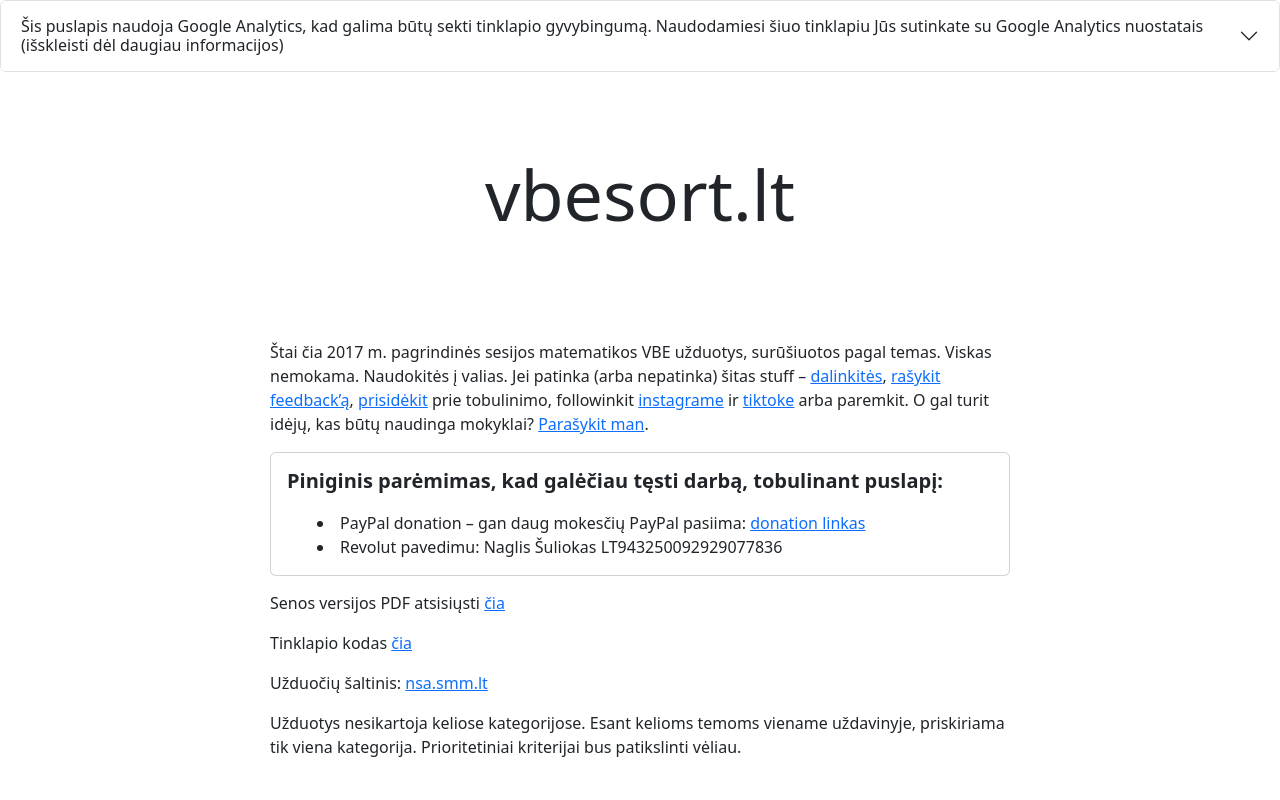
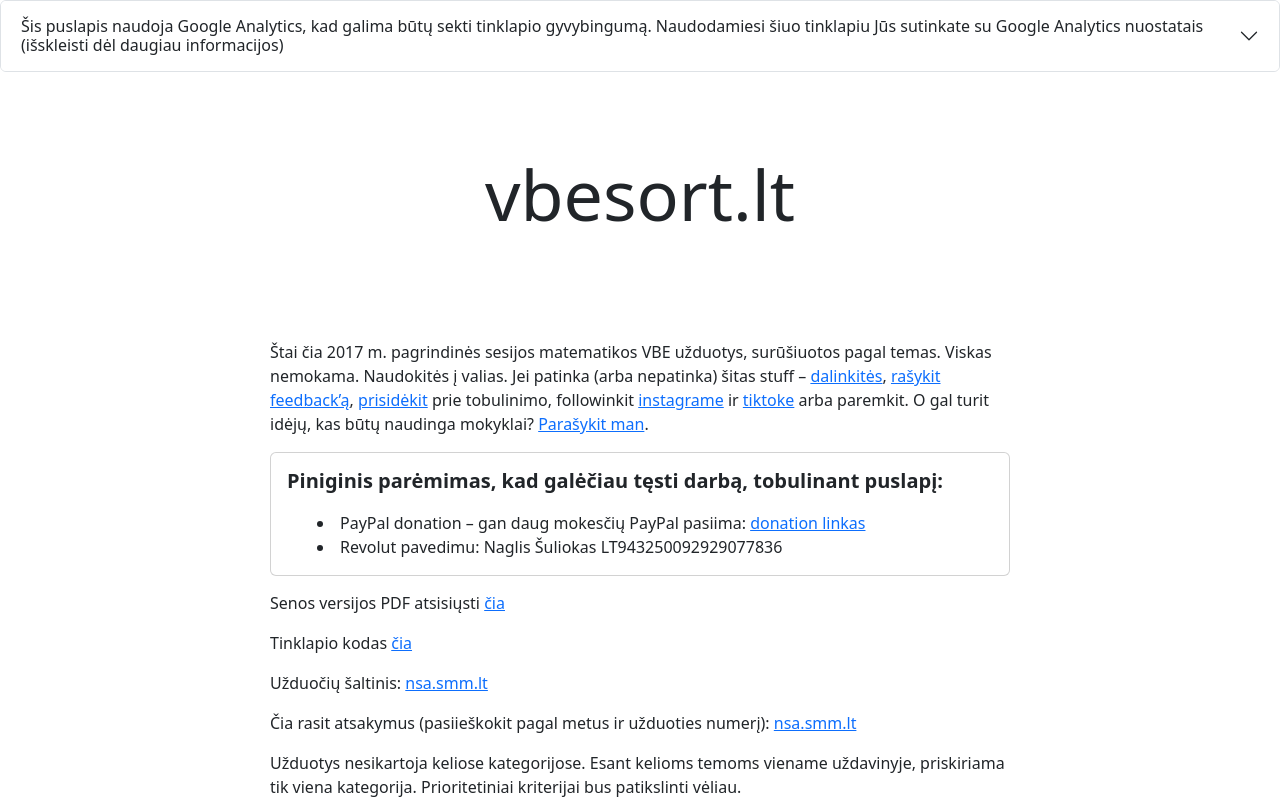
Before and after one commit to skafis-edtech/vbesort, a React (Create React App) app: page / in a window 1280 px wide. Shown: the top 800 px of the page. Built offline with nearby package versions, Linux system fonts and the light colour scheme.

Commit message:
add solutions link

```diff
--- a/src/mainPage/InfoComponent.tsx
+++ b/src/mainPage/InfoComponent.tsx
@@ -82,6 +82,12 @@ export default function InfoComponent() {
         </a>
       </p>
       <p>
+        Čia rasit atsakymus (pasiieškokit pagal metus ir užduoties numerį):{" "}
+        <a href="https://www.nsa.smm.lt/egzaminai-ir-pasiekimu-patikrinimai/brandos-egzaminai/vertinimas/">
+          nsa.smm.lt
+        </a>
+      </p>
+      <p>
         Užduotys nesikartoja keliose kategorijose. Esant kelioms temoms viename
         uždavinyje, priskiriama tik viena kategorija. Prioritetiniai kriterijai
         bus patikslinti vėliau.
```
